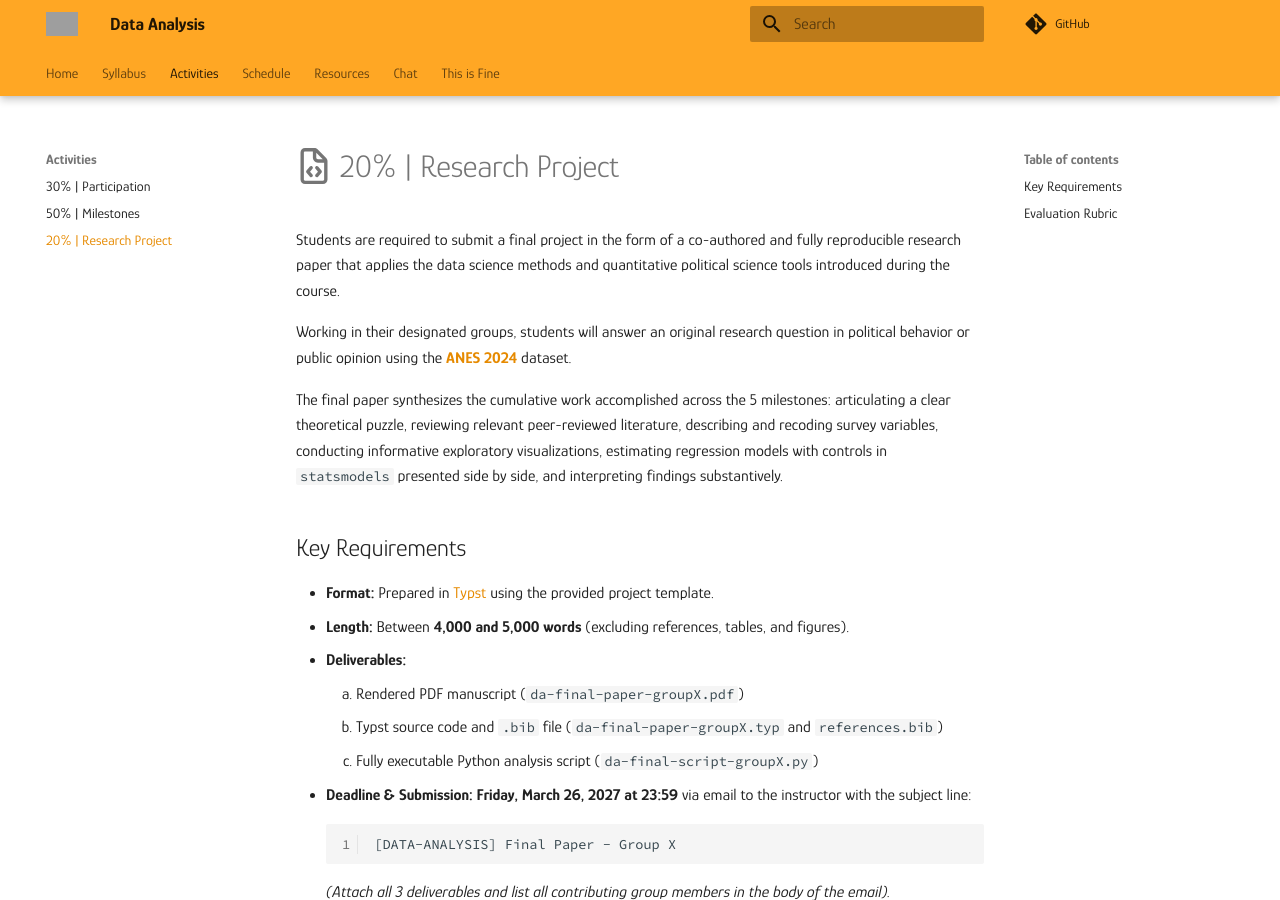
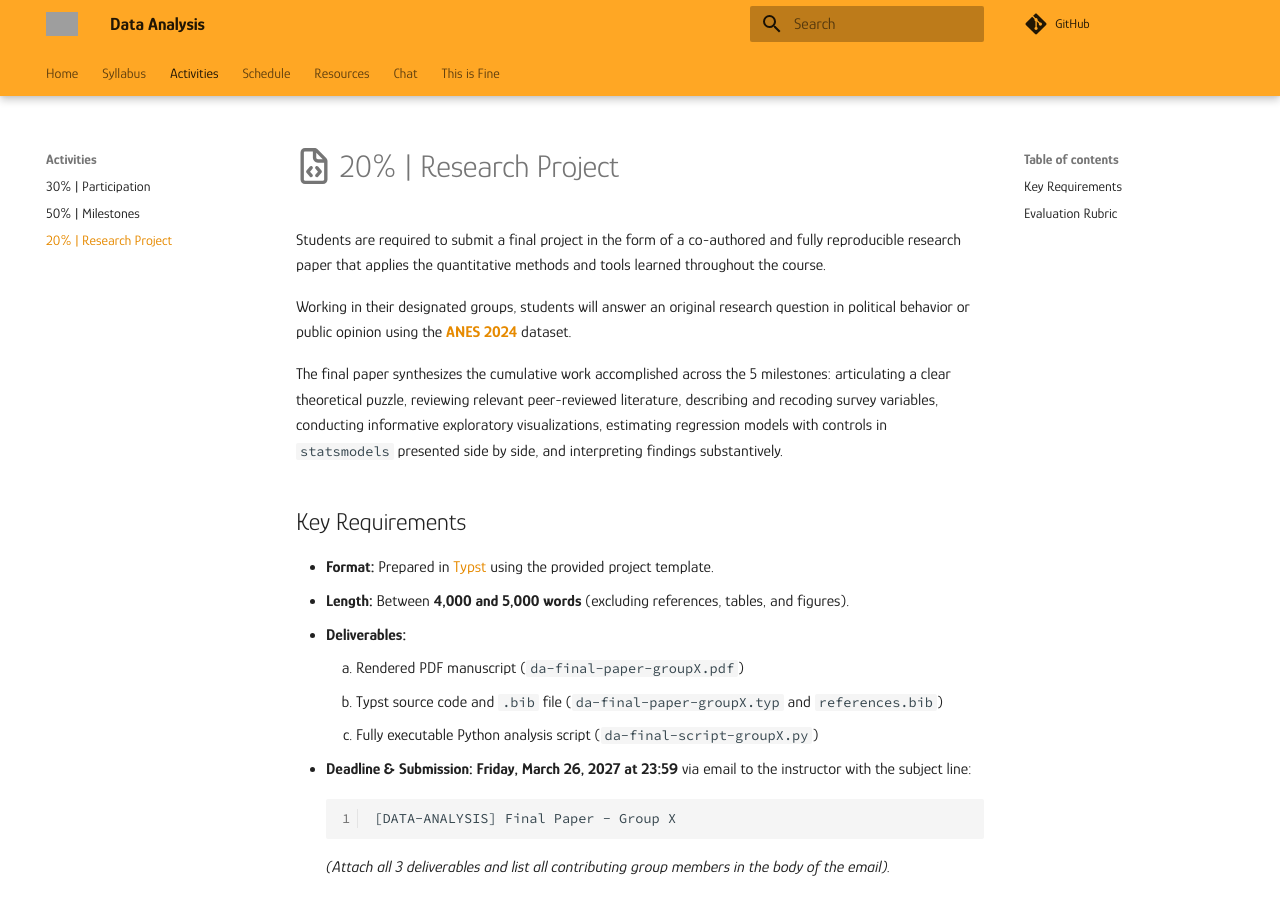
Before and after one commit to mickaeltemporao/data-analysis, an MkDocs documentation site: the page built from docs/activities/project.md, in a window 1280 px wide and 900 px high. Built offline with MkDocs 1.6.1 and Material for MkDocs 9.7.7, drawn with Linux system fonts in a browser that asks for light colours; comment, search, counter and statistics services are not loaded; grey boxes are pictures that could not be loaded.

Commit message:
docs: rephrase research project description to quantitative methods and tools

```diff
--- a/docs/activities/project.md
+++ b/docs/activities/project.md
@@ -1,6 +1,6 @@
 # :fontawesome-regular-file-code: 20% | Research Project
 
-Students are required to submit a final project in the form of a co-authored and fully reproducible research paper that applies the data science methods and quantitative political science tools introduced during the course.
+Students are required to submit a final project in the form of a co-authored and fully reproducible research paper that applies the quantitative methods and tools learned throughout the course.
 
 Working in their designated groups, students will answer an original research question in political behavior or public opinion using the [**ANES 2024**](https://electionstudies.org/data-center/2024-time-series-study/) dataset.
 
```
